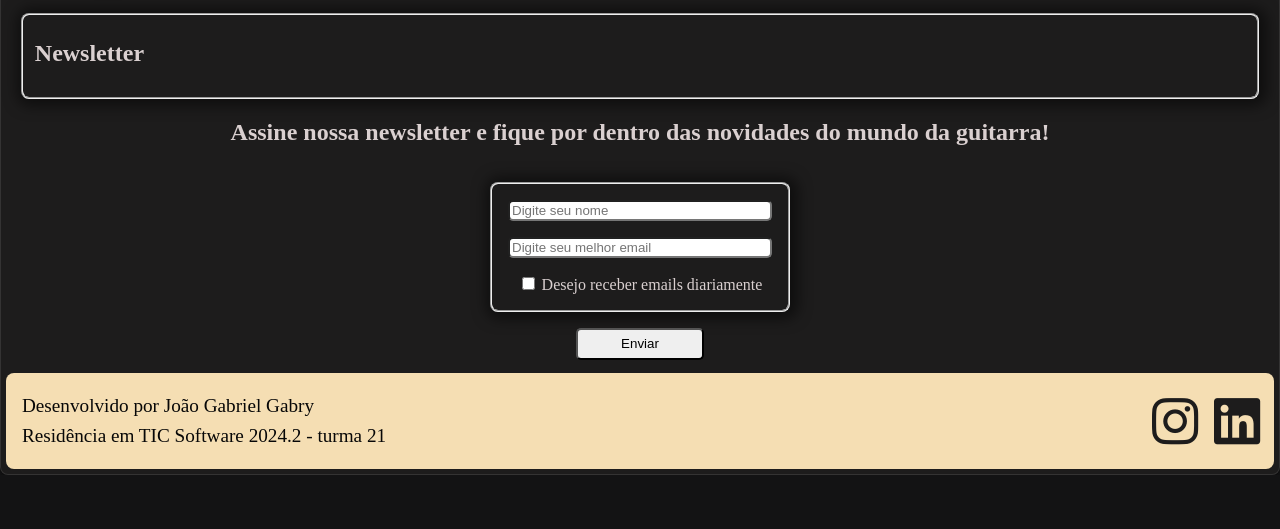
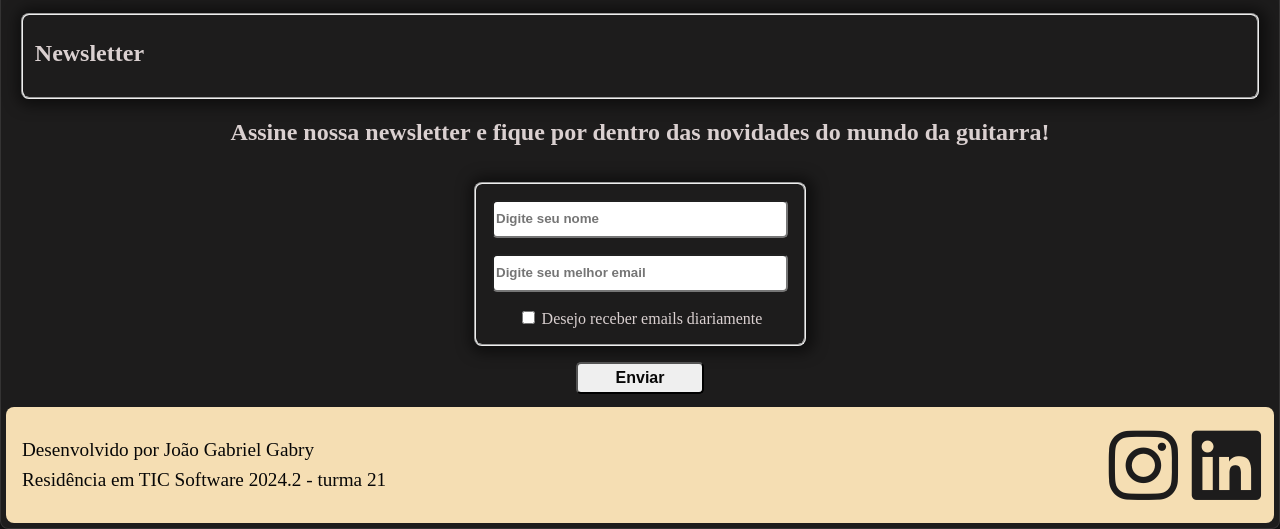
Before and after one commit to Joaogabrielgabry/p1_front_gabry, a plain HTML site: page p1_joaogabriel/index.html in a window 1280 px wide. Shown: the part 1269-1798 px from the top of the page. Before the commit the page ends 1744 px from the top, so only its background shows below. Drawn offline with Linux system fonts and the light colour scheme.

Commit message:
mais ajustes

```diff
--- a/p1_joaogabriel/style.css
+++ b/p1_joaogabriel/style.css
@@ -46,6 +46,7 @@ fieldset{
     text-decoration: none;
     color: #1d1c1c;
     font-weight: bold;
+    font-size:x-large;
 }
 
 .sites {
@@ -153,13 +154,18 @@ fieldset{
 }
 
 .box-input input{
-    width: 16rem;
+    width: 18rem;
+    height: 2rem;
     border-radius: 5px;
+    font-weight: bold;
 }
 .corpo-newsletter button{
     width: 8rem;
     height: 2rem;
     border-radius: 5px;
+    color: #070707;
+    font-size: medium;
+    font-weight: bold;
 }
 
 .barra-inf-right{
```
